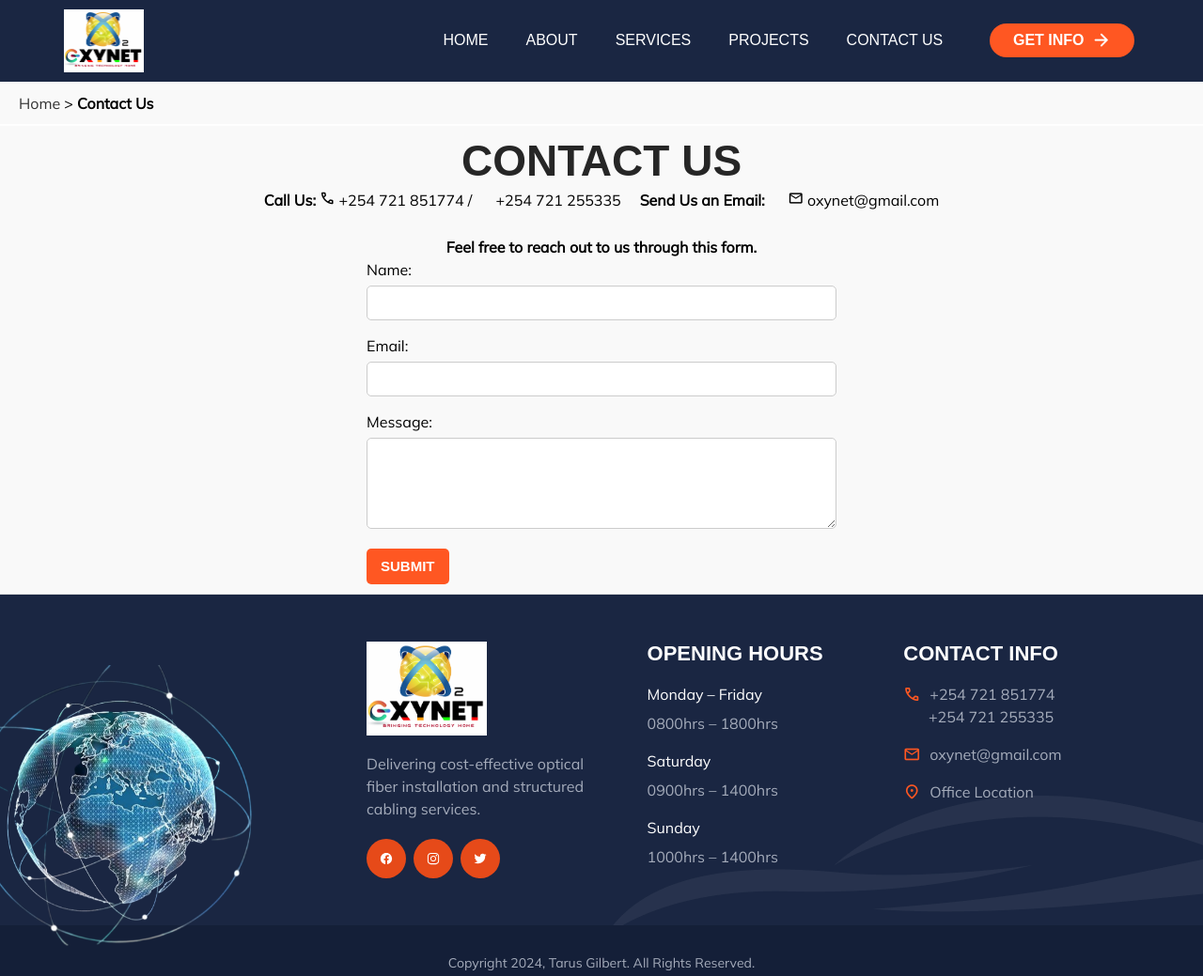
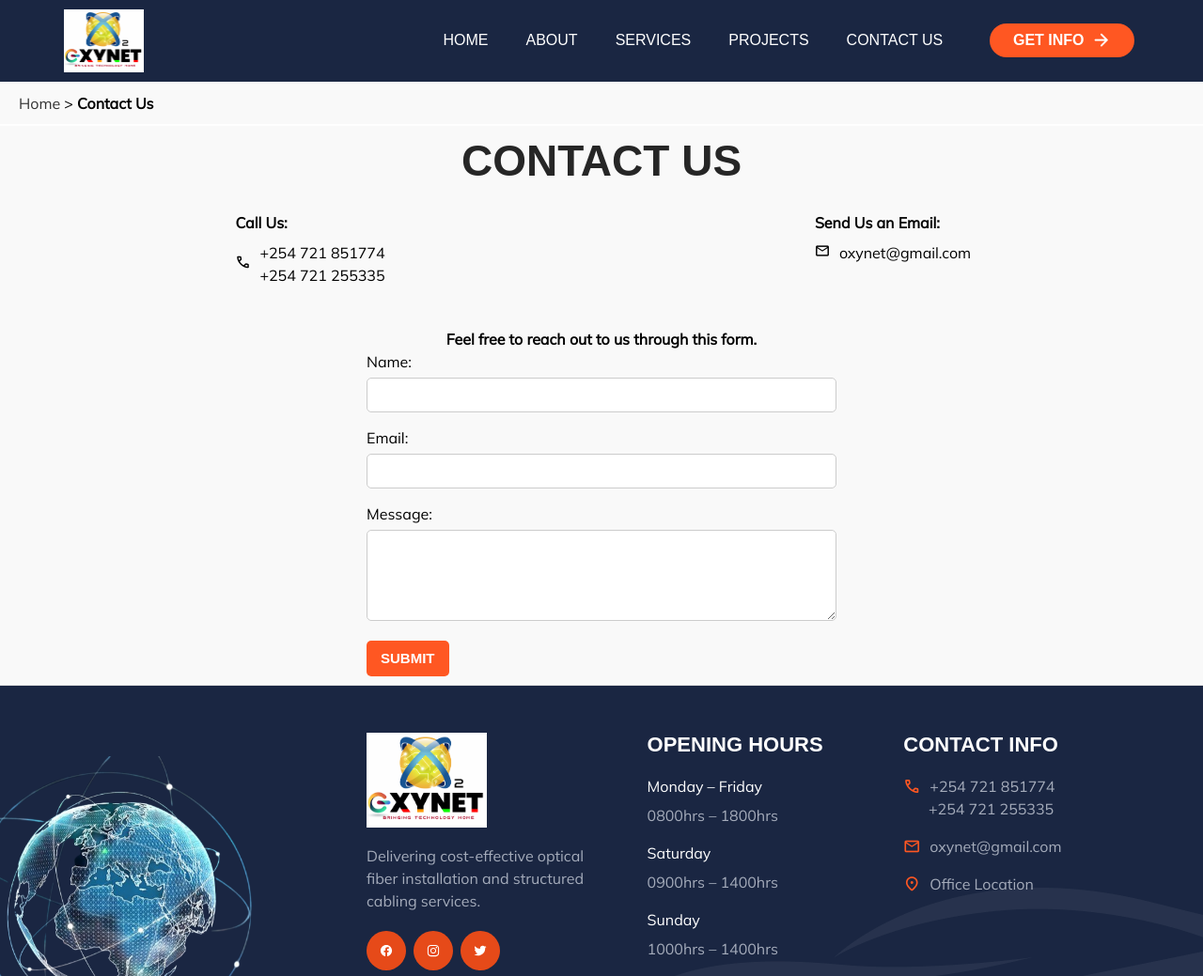
Before and after one commit to gilbert-tarus/web-oxynet-ltd, a plain HTML site: page contact.html in a window 1280 px wide. Shown: the top 1039 px of the page at 94% size. Drawn offline with nearby package versions, Linux system fonts and the light colour scheme.

Commit message:
Added 'top' at the bottom to move up. Also adjusted the contact info in the contacts page

```diff
--- a/assets/css/style.css
+++ b/assets/css/style.css
@@ -776,9 +776,19 @@ body {
   border-radius: var(--radius-circle);
 }
 
-
-
-
+.back{
+  background-color: var(--oxford-blue-2);
+  width: max-content;
+  padding: 10px;
+  border-radius: 50%;
+  color: white;
+  font-size: 120%;
+  font-weight: 700;
+  position: fixed;
+  bottom: 2.5%;
+  left: 85%;
+  z-index: 10;
+}
 
 /*-----------------------------------*\
 #FOOTER
--- a/contact.html
+++ b/contact.html
@@ -77,23 +77,53 @@
             border-radius: 5px;
             /* background-color: aquamarine; */
         }
+
         @media (min-width: 1200px) {
             .header {
                 padding-block: 10px;
             }
         }
 
-        .contact-det{
+        .contact-list{
+            /* background-color: var(--international-orange-engineering); */
+            /* color: var(--white); */
+            text-align: left;
+            font-size: 16px;
+            margin-top: 10px;
+            display: grid;
+            gap: 1px;
+            padding: 10px;
+            justify-items: center;
+            align-items:baseline;
+        }
+        .contact-item{
+            /* background-color: var(--oxford-blue-2); */
+            padding:  10px 50px;
+            transition: var(--transition);
+            max-width:max-content;
+        }
+
+        .contact-item:hover{
+            background-color: var(--international-orange-engineering);
+            transform: translateY(-2px);
+        }
+
+        .contact-item .strong{
+            display: block;
+            line-height: 1.1;
+        }
+        .call, .email{
             display: flex;
+            gap: 10px;
             align-items: center;
-            justify-content: center;
-            width: 90%;
-            /* background-color: aqua; */
-            margin: 2px auto;
-            gap: 20px;
+            margin-top: 10px;
         }
-        .contact-det .call *, .contact-det .email  p *{
-            display: inline;
+
+        @media (min-width: 1200px) {
+            .contact-list{
+                grid-template-columns: 1fr 1fr;
+                gap: 20px;
+            }
         }
     </style>
 </head>
@@ -134,36 +164,35 @@
     <main>
         <article>
             <!-- Contact Us Section -->
-            <section id="contact">
+            <section id="contact" class="contact">
 
                 <h2 class="h2">Contact Us</h2>
-                <div class="contact-det">
-                    <div class="call">
-                        <!-- <h3 style="text-align: left; margin-bottom: 8px;"></h3> -->
-                        <p>
-                            <span style="font-weight: 700;">Call Us:</span>
-                        <span><a href="tel:">
+                <ul class="contact-list">
+                    <li class="contact-item">
+                        <strong class="strong">Call Us:</strong>
+                        <div class="call">
+                            <div>
                                 <span class="material-symbols-rounded">call</span>
-                                <span class="span">+254 721 851774</span>
-                            </a></span>/
-                            <span>
-                            <a href="tel:">
-                                &nbsp;&nbsp;&nbsp;&nbsp; <span class="span">+254 721 255335</span>
-                            </a>
-                        </span>
-                        </p>
-                    </div>
-                    <div class="email">
-                        <!-- <h3 style="text-align: left; margin-bottom: 8px;"> </h3> -->
-                        <p>
-                            <span style="font-weight: 700;">Send Us an Email:</span>
-                            <a href="mailto:oxynet@gmail.com">
-                                &nbsp;&nbsp;&nbsp;&nbsp; <span class="material-symbols-rounded">mail</span>
-                                <span class="span">oxynet@gmail.com</span>
-                            </a>
-                        </p>
-                    </div>
-                </div>
+                            </div>
+                            <div>
+                                <a href="tel:"><span class="span">+254 721 851774</span></a>
+                                <a href="tel:"><span class="span">+254 721 255335</span></a>
+                            </div>
+                        </div>
+                    </li>
+                    <li class="contact-item">
+                        <strong class="strong">Send Us an Email:</strong>
+                        <div class="email">
+                            <div>
+                                <span class="material-symbols-rounded">mail</span>
+                            </div>
+                            <div>
+                                <a href="mailto:oxynet@gmail.com"><span class="span">oxynet@gmail.com</span></a>
+                            </div>
+                        </div>
+                    </li>
+                </ul>
+
                 <br>
                 <p class="p" style="font-weight: 600;">Feel free to reach out to us through this form.</p>
                 <form action="/submit-contact" method="POST">
```
Also changed, not shown: index.html (+3 -0 lines). Lines whose indentation alone changed are shown as unchanged.
